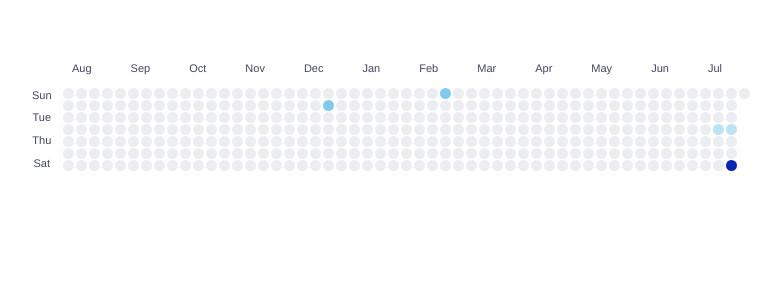
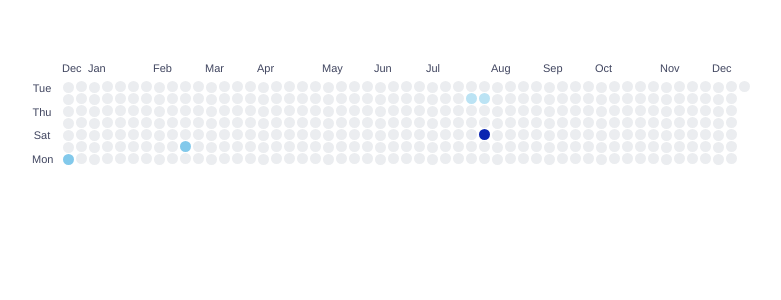
Before and after one commit to estelled/vue-contribution-graph, a Vue app: page / in a window 1280 px wide. Shown: the top 300 px of the page, without its empty margins (288-1069 px from the left). Built offline with nearby package versions, Linux system fonts and the light colour scheme.

Commit message:
issue #2 - slight-misalignment-between-displayed-month-and-actual-date

```diff
--- a/src/App.vue
+++ b/src/App.vue
@@ -1,7 +1,7 @@
 <template>
   <div id="app">
     <contribution-graph
-      startDate="'2018-08-05'"
+      startDate="'2018-12-18'"
       :activity="[['2019-08-03', '86'], ['2015-06-04', '99'], ['2018-06-12', '24'], ['2018-08-01', '8'], ['2019-02-24', '35'], ['2019-07-24', '2'], ['2018-12-24', '34'], ['2019-07-31', '18']]"
       :colors="['#BBE3F4', '#82C9EB', '#039BE5', '#0A25B1']">
     </contribution-graph>
--- a/src/components/ContributionGraph.vue
+++ b/src/components/ContributionGraph.vue
@@ -1,14 +1,15 @@
 <template>
   <div id="graph">
-    <div id="monthRow">
-      <div v-for="month in months" :key="month">{{ month }}</div>
-    </div>
     <div id="container">
       <div id="dayColumn">
         <div v-for="day in days" :key="day">{{ day }}</div>
       </div>
-      <div id="canvas">
-        <div class="graph-col" v-for="i in numCol" :key="i"> <!--starts from 1 ! -->
+      <div id="canvas" >
+        <div v-for="i in numCol" :key="i"> <!--starts from 1 ! -->
+          <div v-if="i == 1  && index2month(i) == index2month(i+1) || index2month(i) != index2month(i-1) ">
+            <div class="month">{{index2month(i)}}</div>
+          </div>
+          <div v-else><div class="empty"></div></div>
           <div class="graph-row" v-for="j in numRow(i)" :key="j">
             <div class="circle" v-bind:id="idCalc(i,j)" v-bind:style="circleColor(i,j)"></div>
             <b-tooltip v-bind:target="idCalc(i,j).toString()">
@@ -62,6 +63,28 @@ export default {
       result.setDate(result.getDate() + id);
       return result.toDateString();
     },
+    index2month: function(i) {
+      var monthTable = [
+        "Jan",
+        "Feb",
+        "Mar",
+        "Apr",
+        "May",
+        "Jun",
+        "Jul",
+        "Aug",
+        "Sep",
+        "Oct",
+        "Nov",
+        "Dec"
+      ];
+      var id = this.idCalc(i,1); //always first row
+      var date = new Date(this.startDate);
+      date.setDate(date.getDate() + id);
+      var i = date.getMonth(); //0-11
+      return monthTable[i];
+    },
+
     numRow: function(i) {
       var row = 7;
       if (i == 53) {
@@ -130,30 +153,6 @@ export default {
       }
       return contTable;
     },
-    months: function() {
-      var monthTable = [
-        "Jan",
-        "Feb",
-        "Mar",
-        "Apr",
-        "May",
-        "Jun",
-        "Jul",
-        "Aug",
-        "Sep",
-        "Oct",
-        "Nov",
-        "Dec"
-      ];
-      var months = [];
-      var startDate = new Date(this.startDate);
-      var startMonth = startDate.getMonth(); //1-12
-      for (let i = 0; i < 12; i++) {
-        var mIndex = (startMonth + i) % 12;
-        months[i] = monthTable[mIndex];
-      }
-      return months;
-    },
     days: function() {
       var dayTable = [
         "Sun",
@@ -192,16 +191,7 @@ export default {
   margin: auto;
   width: 50%;
 }
-#monthRow {
-  display: flex;
-  flex-direction: row;
-  width: 650px;
-  justify-content: space-between;
-  font-size: 11px;
-  color: #414660;
-  margin-left: 40px;
-  margin-bottom: 10px;
-}
+
 #container {
   display: flex;
   flex-direction: row;
@@ -209,15 +199,27 @@ export default {
     display: flex;
     flex-direction: column;
     width: 20px;
-    height: 85px;
+    height: 87px;
     justify-content: space-between;
     font-size: 11px;
     color: #414660;
     margin-right: 10px;
+    margin-top: 20px;
   }
   #canvas {
     display: flex;
     flex-direction: row;
+    .month {
+      font-size: 11px;
+      color: #414660;
+      width: 10px;
+      margin-bottom: 5px;
+    }
+    .empty {
+      margin-bottom: 11px;
+      color:transparent;
+      border: 5px solid transparent;
+    }
     .circle {
       width: 11px;
       height: 11px;
@@ -227,4 +229,5 @@ export default {
     }
   }
 } //container
+
 </style>
```
